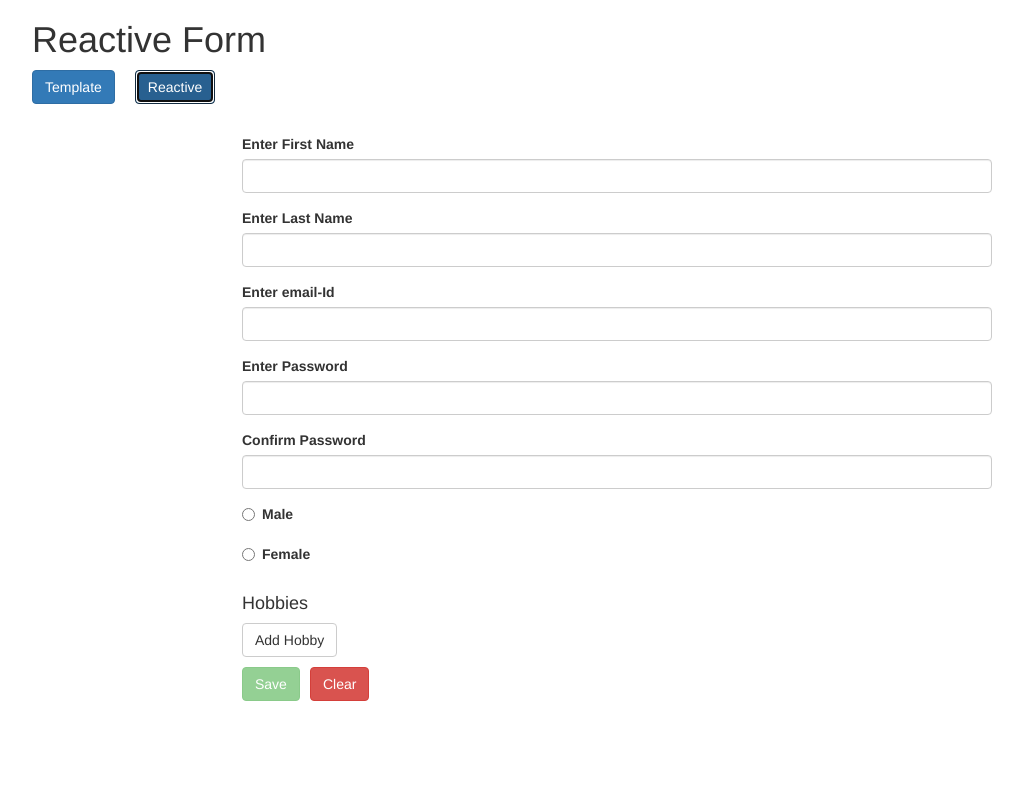
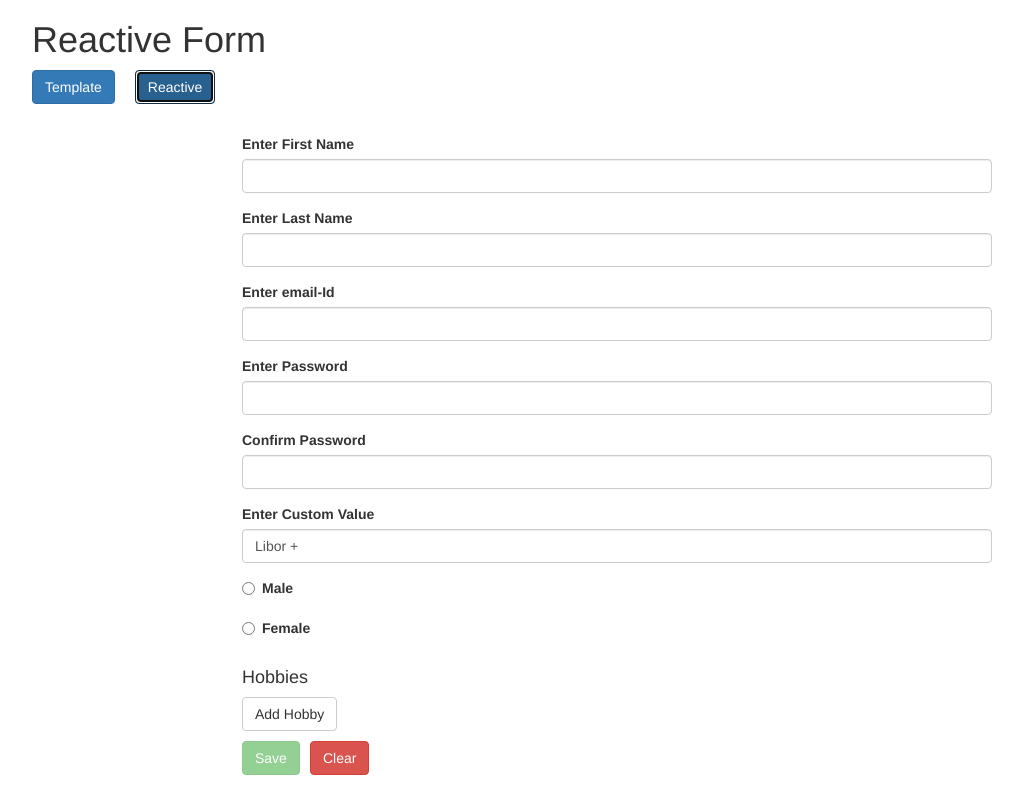
Before and after one commit to subashpenneru/Subash-Angular-Practice, an Angular app: page / in a window 1280 px wide. Both pictures are taken after a click on the button "Reactive". Shown: the whole page, without its empty margins (23-1046 px from the left). Built offline with nearby package versions, Linux system fonts and the light colour scheme.

Commit message:
cutsom input added

```diff
--- a/src/app/reactive/reactive.component.html
+++ b/src/app/reactive/reactive.component.html
@@ -76,6 +76,24 @@
       [inputName]="'Confirm Password'"
     ></app-form-error>
   </div>
+  <div class="form-group">
+    <label for="customVal">Enter Custom Value</label>
+    <input
+      type="text"
+      id="customVal"
+      class="form-control"
+      formControlName="customVal"
+      autocomplete="off"
+    />
+    <app-form-error
+      [errorConfig]="{
+        valid: userForm.get('customVal').valid,
+        touched: userForm.get('customVal').touched,
+        error: userForm.get('customVal').errors
+      }"
+      [inputName]="'Custom Input'"
+    ></app-form-error>
+  </div>
   <div class="radio-inline">
     <div class="form-group" *ngFor="let gender of genders">
       <label>
--- a/src/app/reactive/reactive.component.ts
+++ b/src/app/reactive/reactive.component.ts
@@ -19,6 +19,7 @@ export class ReactiveComponent implements OnInit {
   userForm: FormGroup;
   forbiddenNames = ["Subash", "Sai"];
   forbiddenEmails = ["subashpenneru@gmail.com"];
+  custom = "Libor + ";
 
   constructor() {}
 
@@ -44,6 +45,10 @@ export class ReactiveComponent implements OnInit {
       confirmPwd: new FormControl(null, [
         Validators.required,
         this.setConfirmPwd.bind(this),
+      ]),
+      customVal: new FormControl(this.custom, [
+        Validators.required,
+        this.checkCustomValue.bind(this),
       ]),
       gender: new FormControl(null, Validators.required),
       hobbies: new FormArray([]),
@@ -106,6 +111,23 @@ export class ReactiveComponent implements OnInit {
     return null;
   }
 
+  checkCustomValue(control: FormControl): { [s: string]: boolean } {
+    if (!control.value.startsWith(this.custom)) {
+      control.setValue(this.custom);
+    }
+    const value = +control.value.split(this.custom)[1];
+
+    if (typeof value !== "number" || isNaN(value)) {
+      return { onlyNumber: true };
+    }
+
+    if (this.custom === control.value) {
+      return { required: true };
+    }
+
+    return null;
+  }
+
   onSubmit() {
     console.log(this.userForm);
     const value = this.userForm.value;
```
